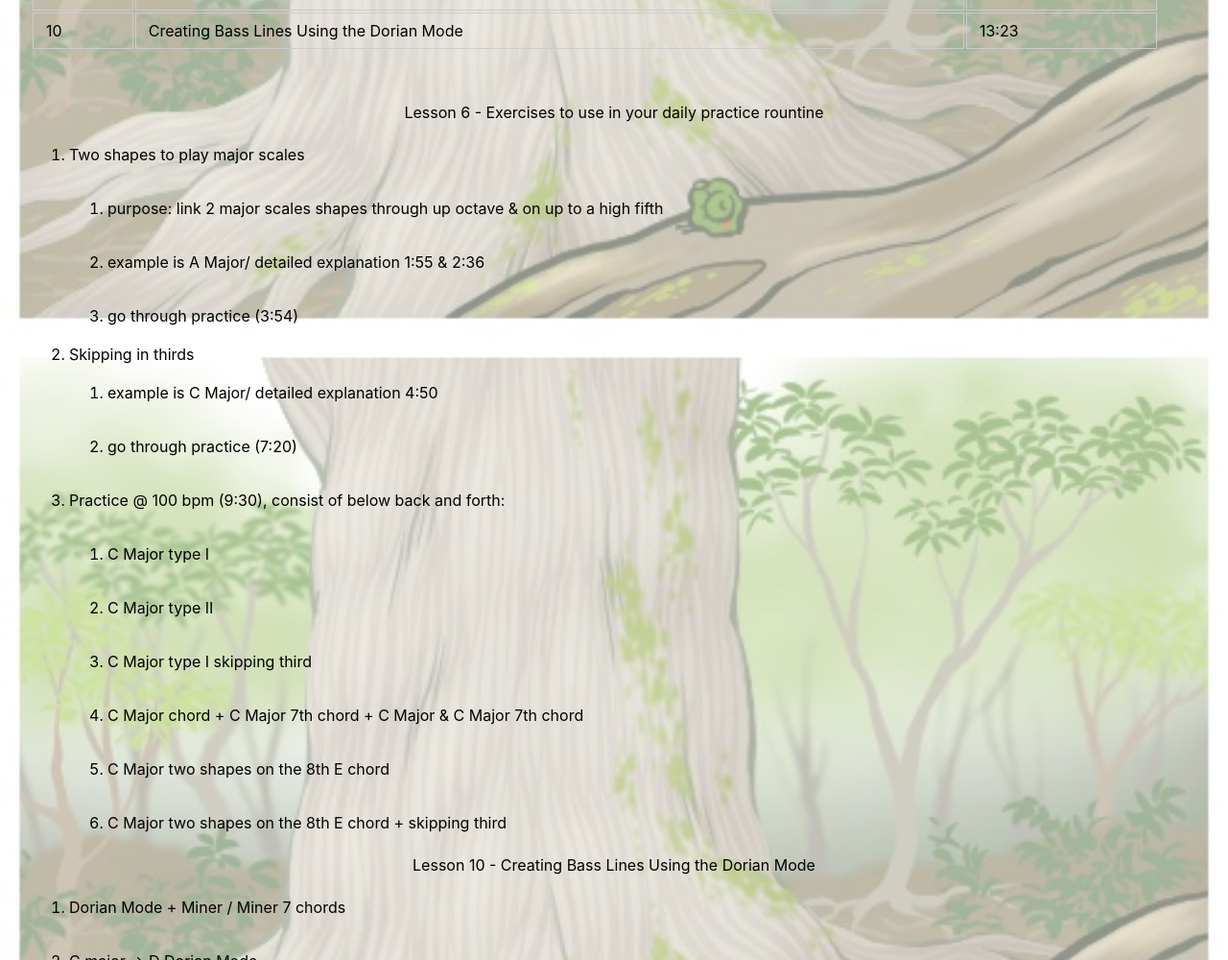
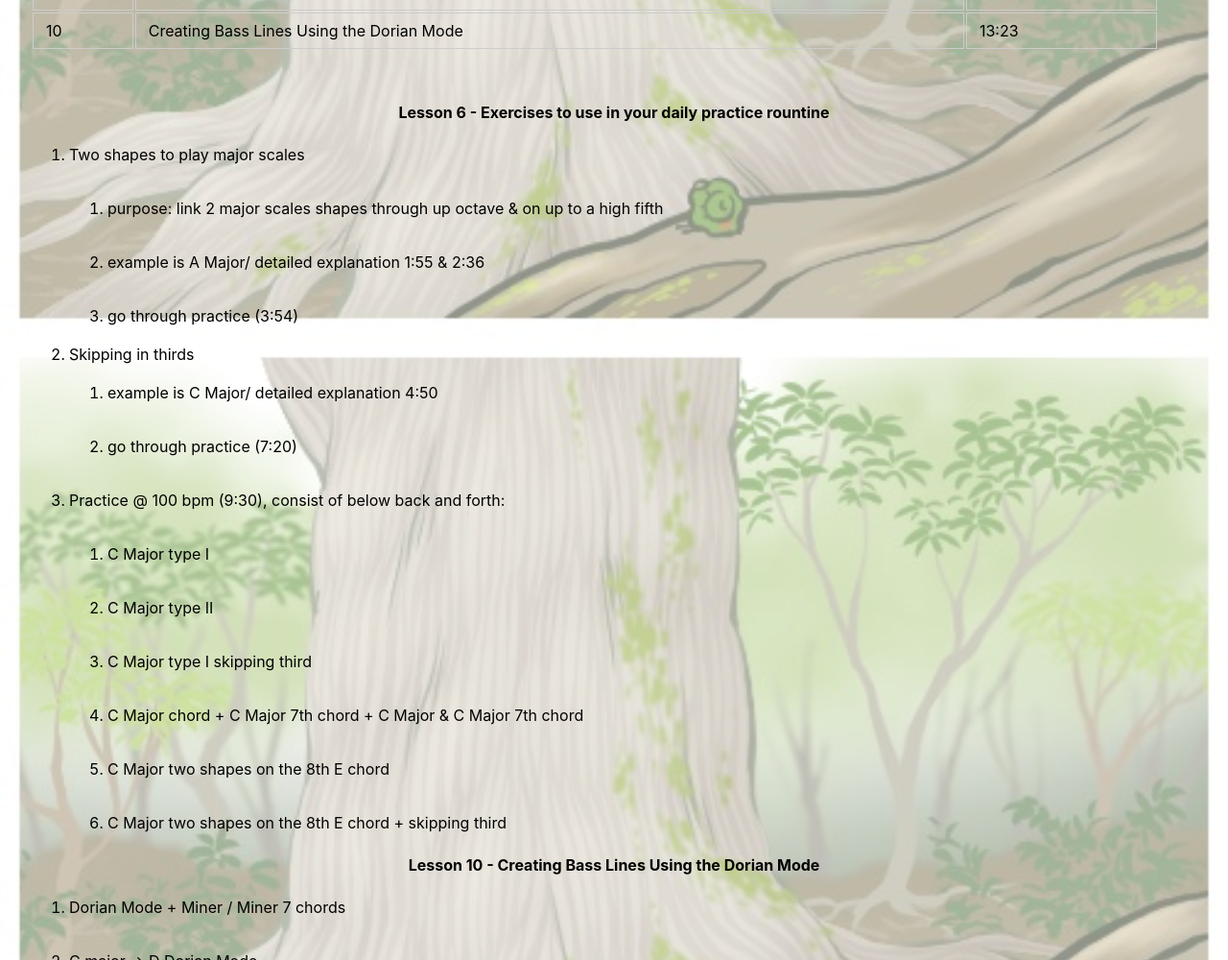
Before and after one commit to shunw/shunw.github.io, a Jekyll site: the page built from bass.md, in a window 1280 px wide. Shown: the part 544-1544 px from the top of the page at 96% size. Built offline with Jekyll 4.4.1, drawn with Linux system fonts in a browser that asks for light colours.

Commit message:
update the bass content

```diff
--- a/bass.md
+++ b/bass.md
@@ -18,7 +18,7 @@ title: 贝斯笔记
 | 9 | The Dorian Mode Continued | 13:02 |
 | 10 | Creating Bass Lines Using the Dorian Mode | 13:23 |
 
-### Lesson 6 - Exercises to use in your daily practice rountine
+### __Lesson 6 - Exercises to use in your daily practice rountine__
 
 - Two shapes to play major scales
 
@@ -47,7 +47,7 @@ title: 贝斯笔记
 
     - C Major two shapes on the 8th E chord + skipping third
 
-### Lesson 10 - Creating Bass Lines Using the Dorian Mode
+### __Lesson 10 - Creating Bass Lines Using the Dorian Mode__
 
 - Dorian Mode + Miner / Miner 7 chords
 
```
